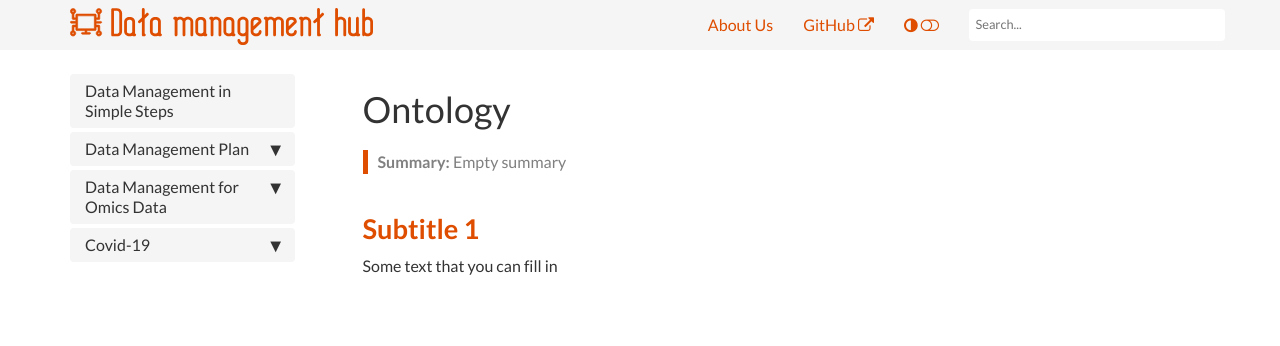
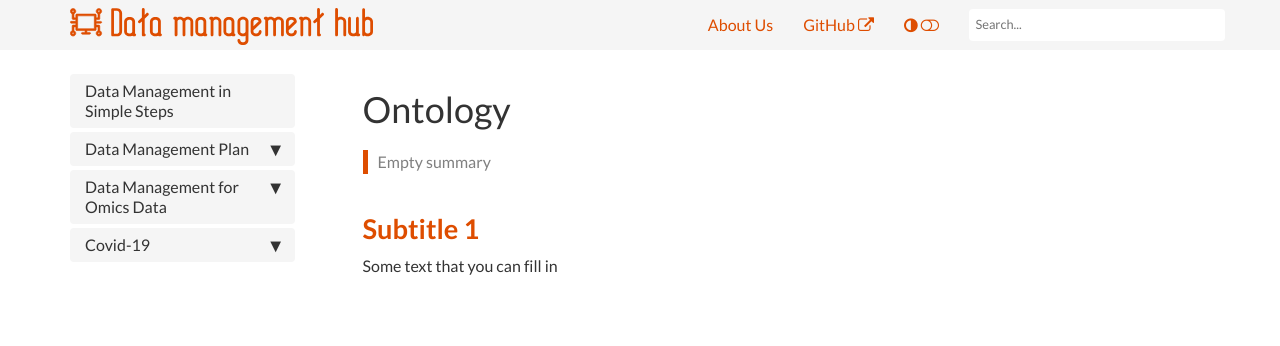
Before and after one commit to ELIXIR-Belgium/rdm-guide, a Jekyll site: the page built from pages/ontology.md, in a window 1280 px wide. Shown: the top 346 px of the page. Built offline with Jekyll 4.4.1, drawn with Linux system fonts in a browser that asks for light colours.

Commit message:
nu summary before

```diff
--- a/css/customstyles.css
+++ b/css/customstyles.css
@@ -893,11 +893,6 @@ a[data-toggle] {
     padding-left: 10px;
 }
 
-.summary:before {
-    content: "Summary: ";
-    font-weight: bold;
-}
-
 a.fa.fa-envelope-o.mailto {
     font-weight: 600;
 }
```
